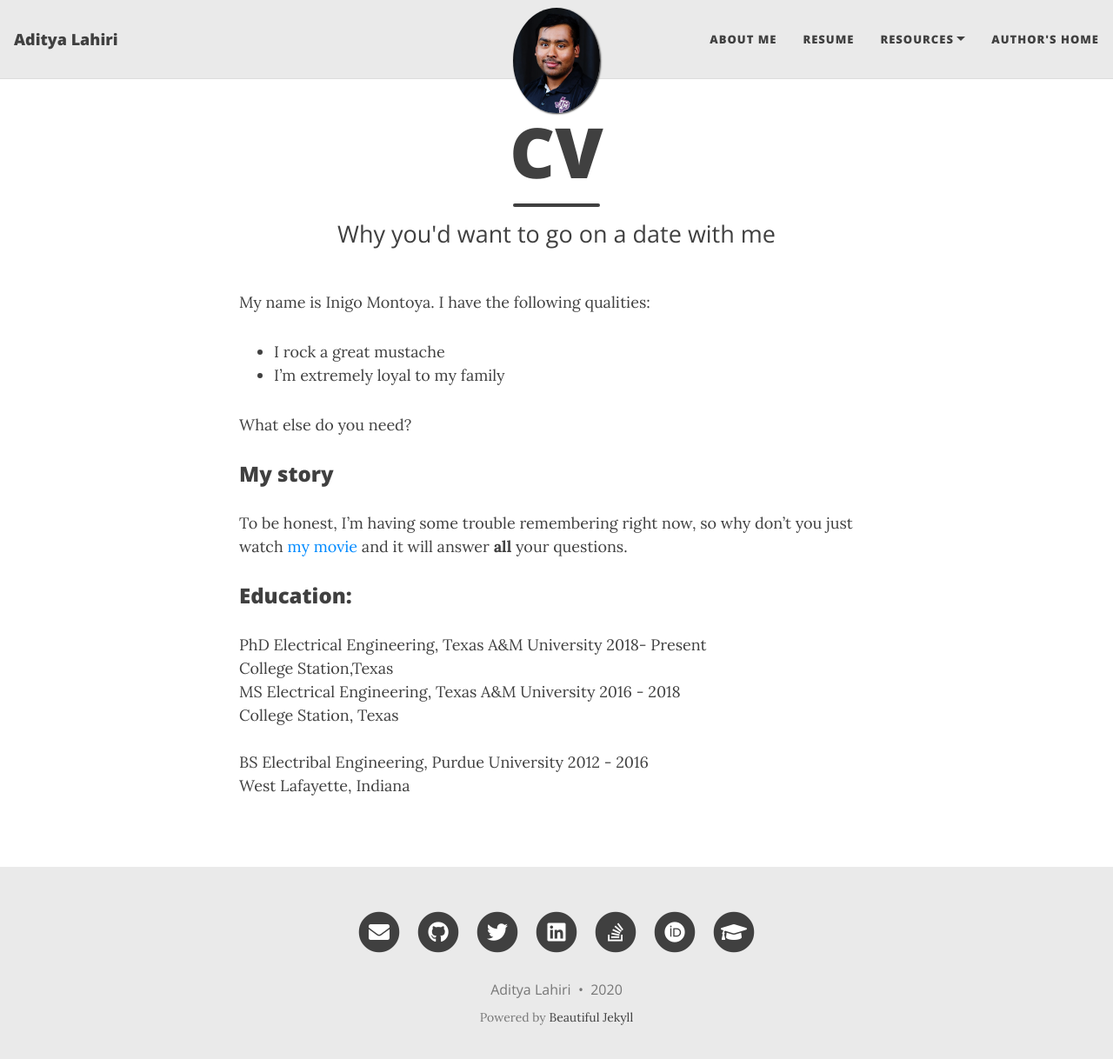
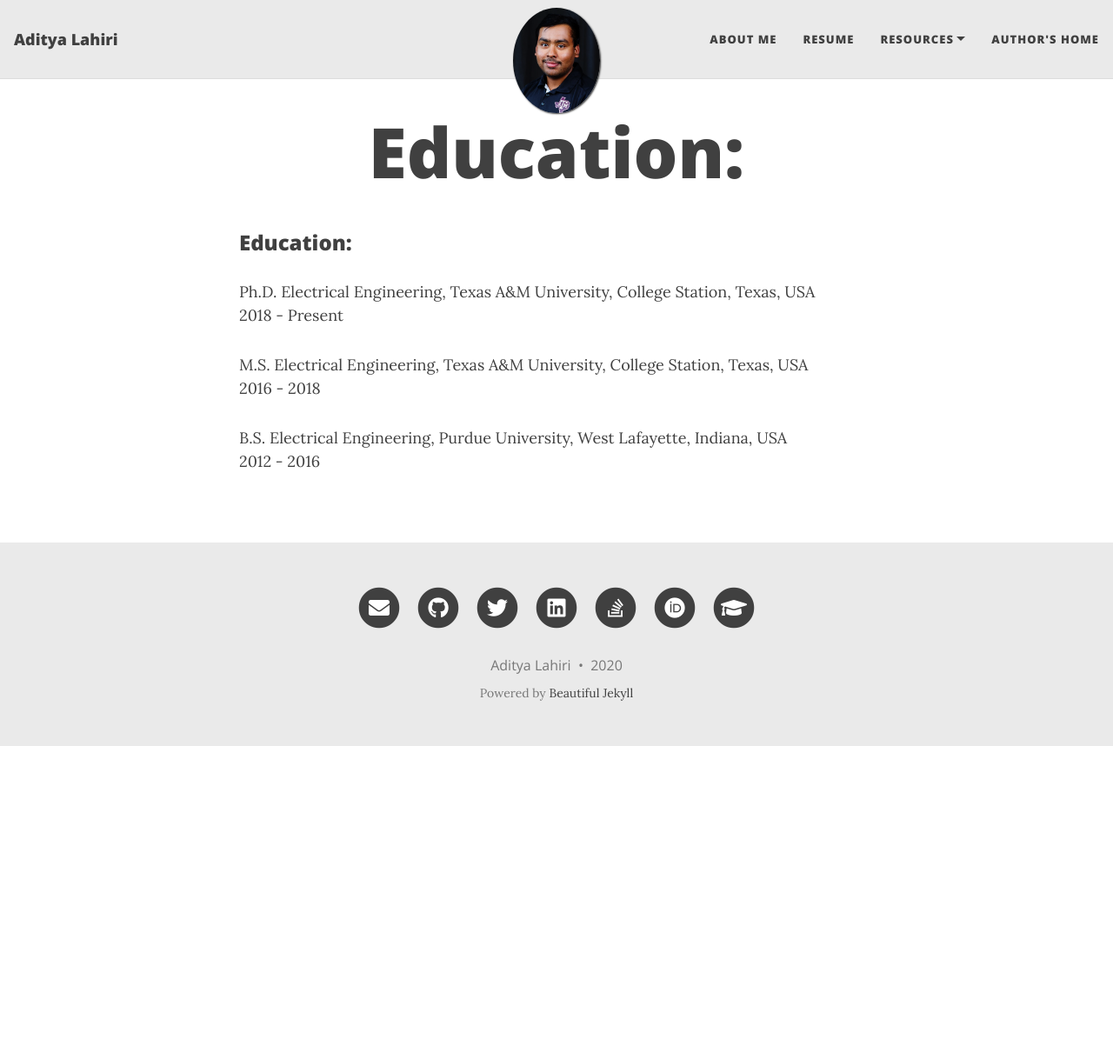
Before and after one commit to adilahiri/adilahiri.github.io, a Jekyll site: the page built from resume.md, in a window 1280 px wide and 1231 px high. Shown: the top 1218 px of the window at 87% size. Built offline with Jekyll 4.4.1, drawn with Linux system fonts in a browser that asks for light colours; nearby versions of some CDN libraries; our own code applies the rules of GitHub Pages for plain Markdown files.

Commit message:
Update Education

```diff
--- a/resume.md
+++ b/resume.md
@@ -1,27 +1,11 @@
 ---
 layout: page
-title: CV
-subtitle: Why you'd want to go on a date with me
 ---
-
-My name is Inigo Montoya. I have the following qualities:
-
-- I rock a great mustache
-- I'm extremely loyal to my family
-
-What else do you need?
-
-### My story
-
-To be honest, I'm having some trouble remembering right now, so why don't you just watch [my movie](https://en.wikipedia.org/wiki/The_Princess_Bride_%28film%29) and it will answer **all** your questions.
-
-
 
 
 ### Education:
-PhD Electrical Engineering, Texas A&M University       2018- Present <br>
-College Station,Texas     <br>
-MS Electrical Engineering, Texas A&M University        2016 - 2018 <br>
-College Station, Texas     <br>
-BS Electribal Engineering, Purdue University           2012 - 2016 <br>
-West Lafayette, Indiana    <br>
+Ph.D.  Electrical Engineering, Texas A&M University, College Station, Texas, USA   &nbsp;&nbsp;&nbsp;&nbsp;&nbsp;&nbsp;&nbsp;&nbsp;  2018 -  Present <br>
+
+M.S.   Electrical Engineering, Texas A&M University, College Station, Texas, USA   &nbsp;&nbsp;&nbsp;&nbsp;&nbsp;&nbsp;&nbsp;&nbsp;&nbsp;  2016 -  2018 <br>
+
+B.S.   Electrical Engineering, Purdue University, West Lafayette, Indiana, USA   &nbsp;&nbsp;      &nbsp;&nbsp;&nbsp;&nbsp;&nbsp;&nbsp;&nbsp;&nbsp;&nbsp;&nbsp;&nbsp;&nbsp;  2012 - 2016 <br>
```
